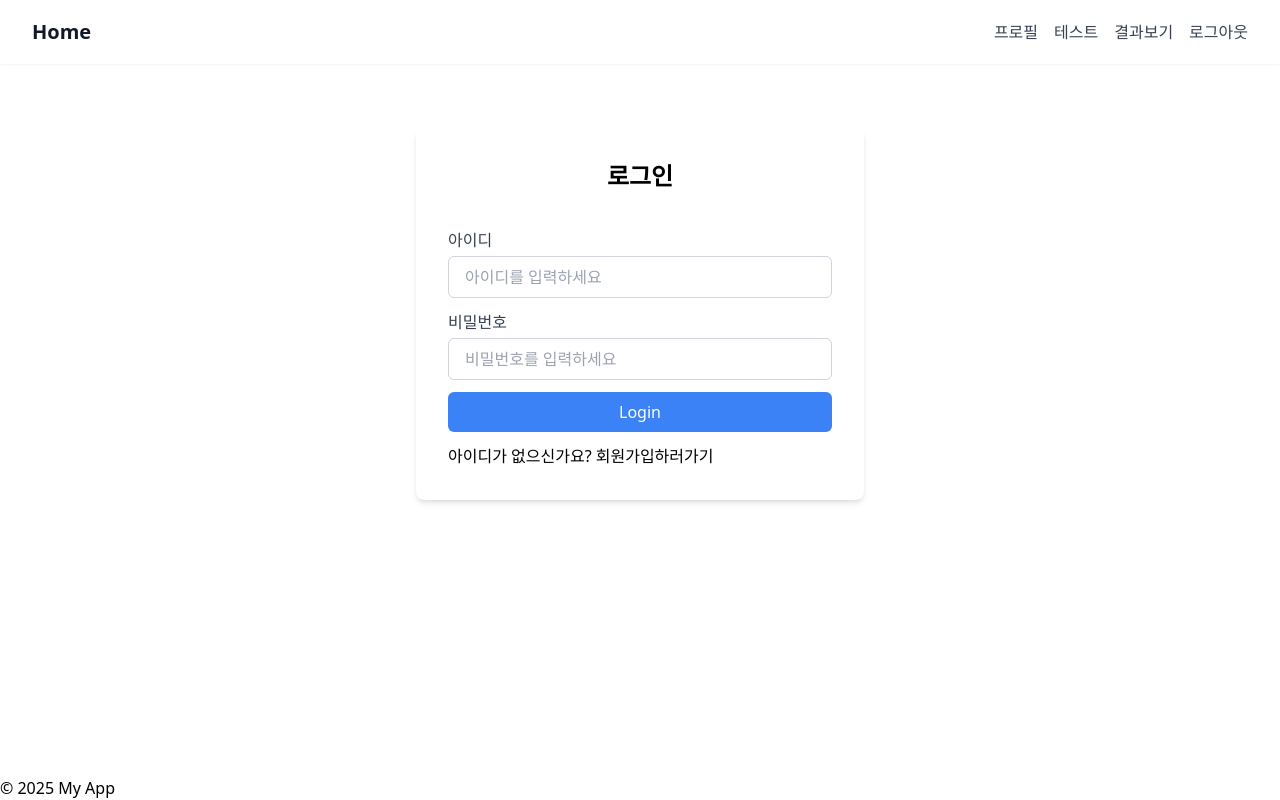
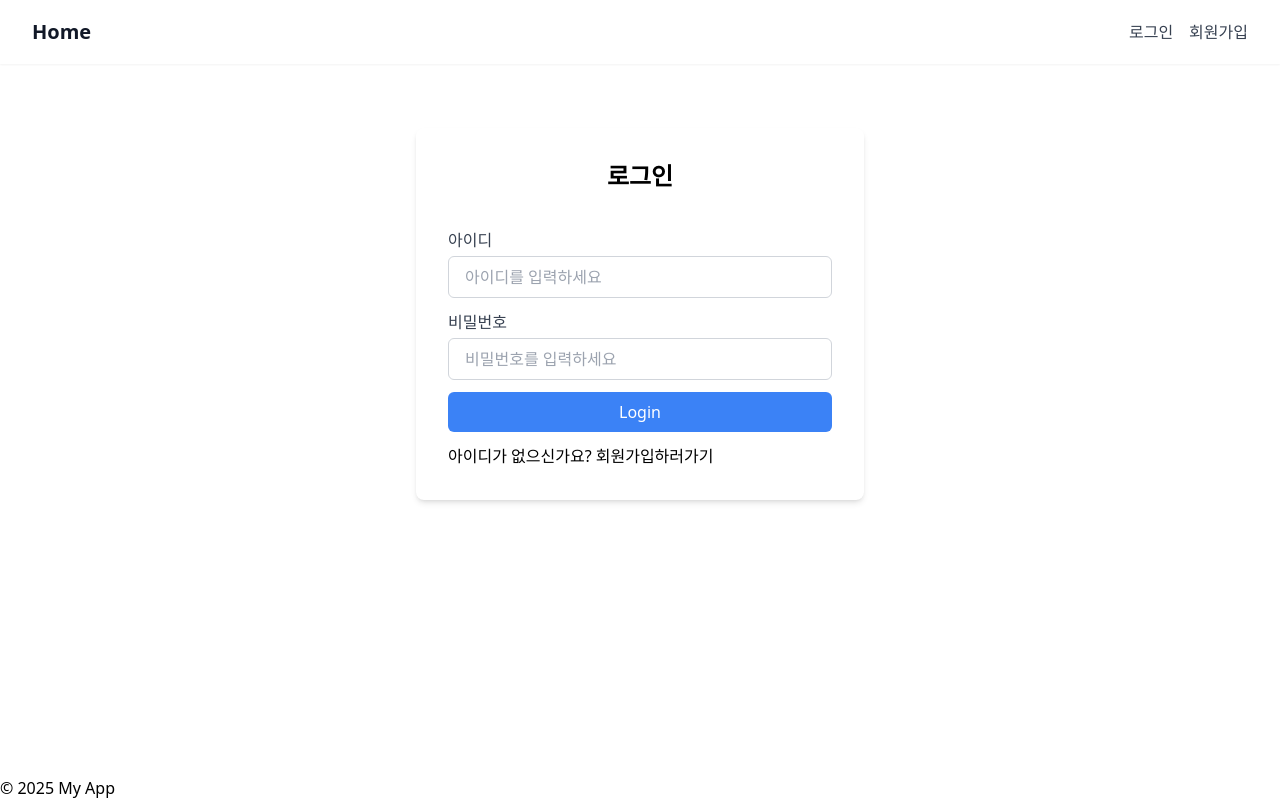
Before and after one commit to woohyuckk/mbti-test, a React (Vite) app: page /login in a window 1280 px wide. Built offline with nearby package versions, Linux system fonts and the light colour scheme.

Commit message:
feat: 로그인 상태유지

```diff
--- a/src/authStore.js
+++ b/src/authStore.js
@@ -5,17 +5,20 @@ import { persist } from "zustand/middleware"
 const useAuthStore = create(persist((set) => {
   return {
     token: "",
-    isAuthtication: false,
-
-    login: (payload) => {
+    isAuthnticated: false,
+    nickname: "",
+    signin: (payload) => {
       set({
-        token: payload
+        token: payload.token,
+        isAuthnticated: payload.isAuthnticated,
+        nickname : payload.nickname
       }
       )
     },
     logout: () => {
       set({
-        token : ""
+        token: "",
+        isAuthnticated: false
       })
     }
   }
--- a/src/components/layout/Header.jsx
+++ b/src/components/layout/Header.jsx
@@ -1,11 +1,14 @@
 import  { useState } from 'react';
 import { Link } from 'react-router-dom';
 import { MdOutlineMoreVert } from "react-icons/md";
+import useAuthStore from '../../authStore';
 
 const Header = () => {
   // 예시로 로그인 상태(true)로 설정, 실제 로직에 맞게 변경하세요.
-  const [isLoggedIn, setIsLoggedIn] = useState(true);
+  const { isAuthnticated, logout } = useAuthStore((state) => state);
   const [isMobileMenuOpen, setIsMobileMenuOpen] = useState(false);
+
+
 
   const toggleMobileMenu = () => {
     setIsMobileMenuOpen(prev => !prev);
@@ -13,7 +16,7 @@ const Header = () => {
 
   const handleLogout = () => {
     // 실제 로그아웃 로직 (예: 토큰 삭제, 상태 갱신 등)
-    setIsLoggedIn(false);
+    logout();
   };
 
   return (
@@ -32,7 +35,7 @@ const Header = () => {
 
           {/* 우측: 데스크탑 네비게이션 */}
           <nav className="hidden md:flex items-center space-x-4">
-            {isLoggedIn ? (
+            {isAuthnticated ? (
               <>
                 <Link
                   to="/profile"
--- a/src/pages/Home.jsx
+++ b/src/pages/Home.jsx
@@ -1,8 +1,6 @@
-import useAuthStore from "../authStore";
 
 const Home = () => {
-  const a = useAuthStore((state) => state);
-  console.log(a);
+
   return (
     <div>
       <h3>Home</h3>
--- a/src/pages/Login.jsx
+++ b/src/pages/Login.jsx
@@ -4,6 +4,7 @@ import InputField from "../components/common/Inputfiled";
 import Button from "../components/common/Button";
 import { Link, useNavigate } from "react-router-dom";
 import { login } from "../api/auth";
+import useAuthStore from "../authStore";
 
 const Login = () => {
   const [loginData, setLoginData] = useState({ id: "", password: "" });
@@ -11,6 +12,8 @@ const Login = () => {
     idError: "",
     passwordError: "",
   });
+
+  const { signin } = useAuthStore((state) => state);
   const navigate = useNavigate();
 
   const handleIdChange = (e) => {
@@ -51,17 +54,20 @@ const Login = () => {
     e.preventDefault();
 
     try {
-      const a = await login(loginData);
-      if (a.success) {
-        alert("로그인 성공")
-        navigate('/')
-        console.log(a)
+      const {
+        nickname,
+        accessToken: token,
+        success: isAuthnticated,
+      } = await login(loginData);
+      if (isAuthnticated) {
+        alert("로그인 성공");
+        navigate("/");
+        signin({ token, isAuthnticated, nickname });
       }
-    }catch (error) {
-      console.error(`${error.name}: ${error.message}`)
+    } catch (error) {
+      console.error(`${error.name}: ${error.message}`);
     }
   };
-
 
   return (
     <InputForm title="로그인" onSubmit={handleLoginSubmit}>
--- a/src/shared/ProtectedRoute.jsx
+++ b/src/shared/ProtectedRoute.jsx
@@ -2,15 +2,15 @@ import { Navigate, Outlet, useLocation } from "react-router-dom";
 import useAuthStore from "../authStore";
 
 const ProtectedRoute = () => {
-  const { token: isLogin } = useAuthStore((state) => state.user);
+  const { isAuthnticated } = useAuthStore((state) => state);
   const { pathname } = useLocation();
 
 
-  if (isLogin) {
+  if (isAuthnticated) {
     return <Outlet />;
   }
 
-  if (!isLogin) {
+  if (!isAuthnticated) {
     return (
       <Navigate to="/login" replace state={{ redirectedFrom: pathname }} />
     );
```
